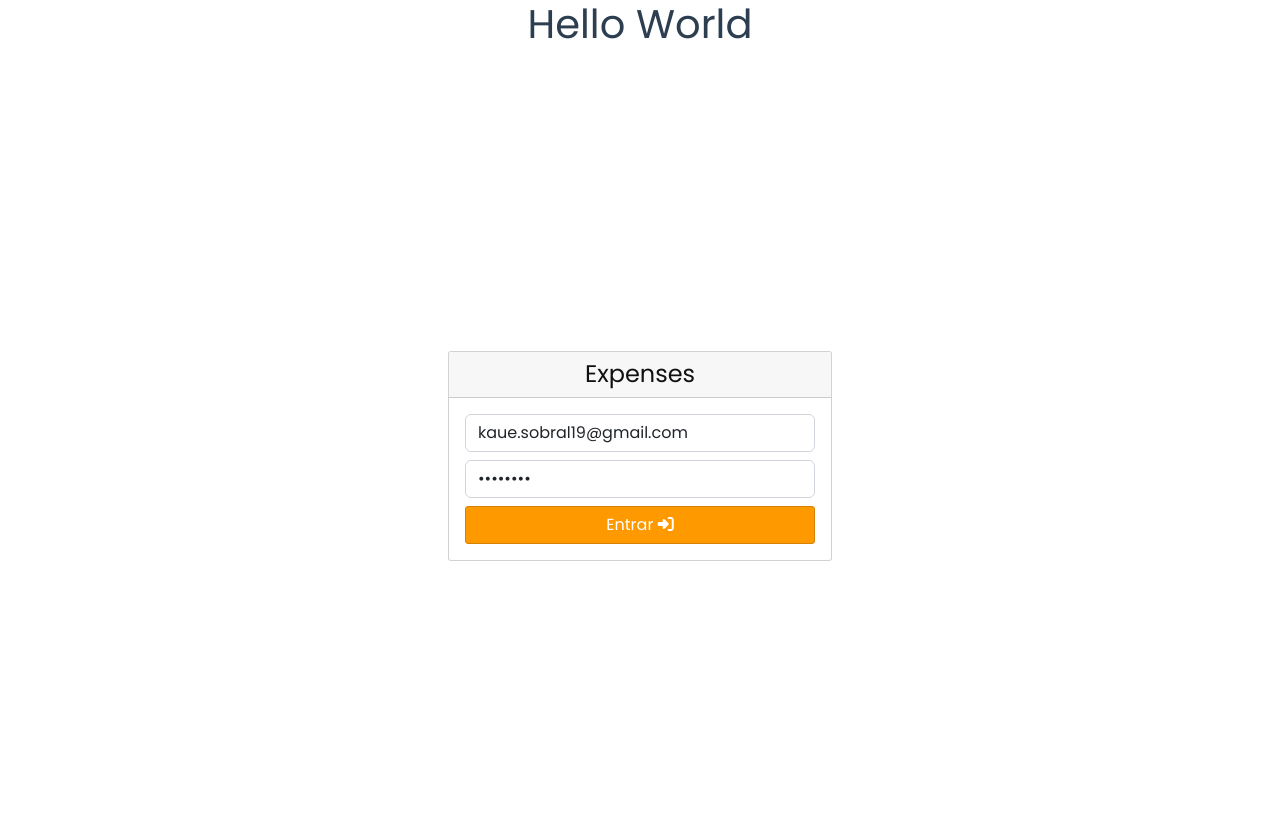
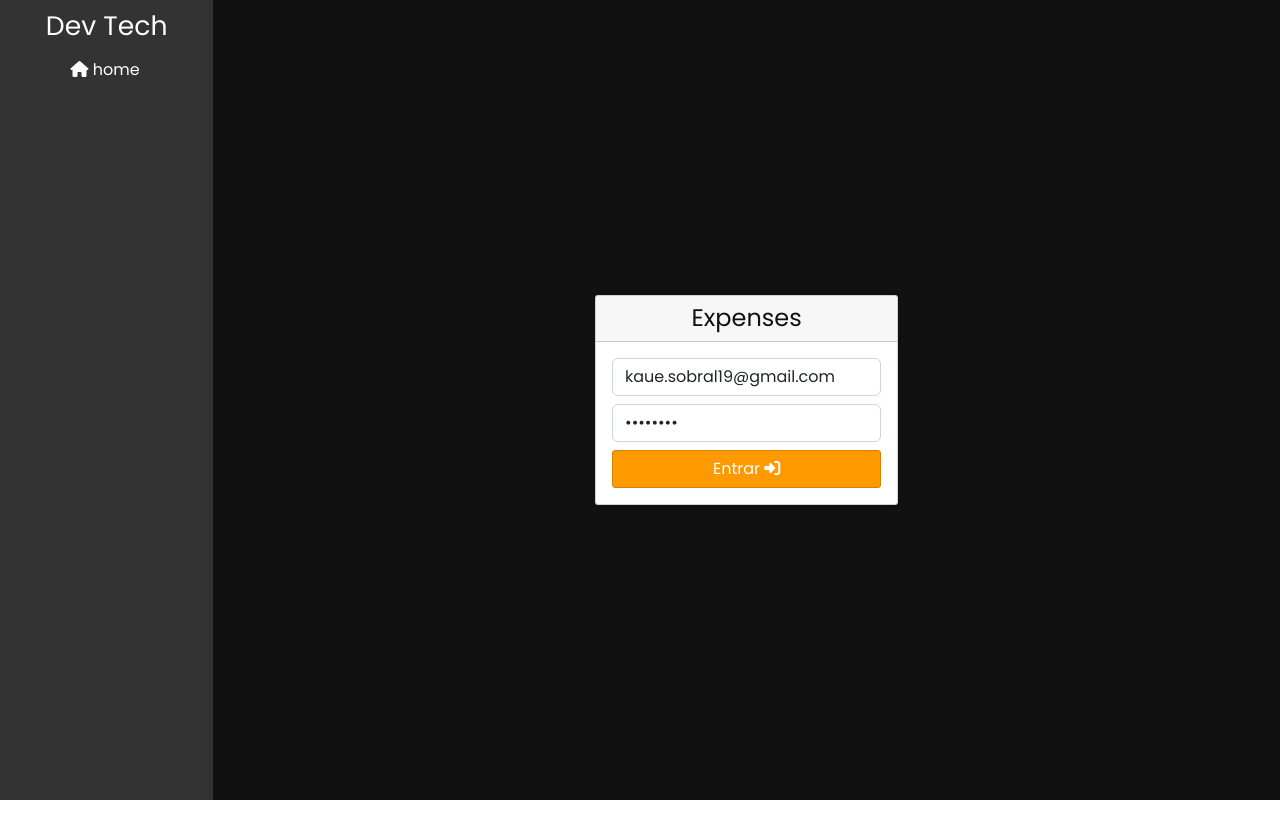
Before and after one commit to DefaultD/CrudVue-Firebase, a Vue app: page /login in a window 1280 px wide. Shown: the top 838 px of the page. After the commit the page ends 800 px from the top, so only its background shows below. Built offline with nearby package versions, Linux system fonts and the light colour scheme.

Commit message:
adicionado HOME com icon (wip)

```diff
--- a/src/App.vue
+++ b/src/App.vue
@@ -1,13 +1,15 @@
 <template>
-
-<layoutNavigation></layoutNavigation>
-
-<!-- usar referencia abaixo para router  -->
-  <!-- <nav>
-    <router-link to="/"></router-link> |
-    <router-link to="/about"></router-link>
-  </nav> -->
-  <router-view/>
+ <div class="container-fluid">
+    <div class="row">
+      <div class="col-2 navigation-sidebar">
+        <h1 class="app-tittle">Dev Tech</h1>
+        <layoutNavigation />
+      </div>
+      <div class="col mx-3">
+        <router-view />
+      </div>
+    </div>
+  </div>
 </template>
 
 <script>
@@ -22,23 +24,16 @@ export default {
 
 <style lang="scss">
 #app {
-    font-family: Avenir, Helvetica, Arial, sans-serif;
-    -webkit-font-smoothing: antialiased;
-    -moz-osx-font-smoothing: grayscale;
-    text-align: center;
-    color: #2c3e50;
-}
-
-nav {
-    padding: 30px;
-
-    a {
-        font-weight: bold;
-        color: #2c3e50;
-
-        &.router-link-exact-active {
-            color: #42b983;
-        }
+  min-height: 100vh;
+  color: var(--light);
+  background-color: var(--darker);
+  .navigation-sidebar{
+    background-color: var(--dark-medium);
+    .app-tittle{
+      font-size: 20pt;
+      margin-top: 10px;
+      text-align: center;
     }
+  }
 }
 </style>
--- a/src/components/layoutNavigation.vue
+++ b/src/components/layoutNavigation.vue
@@ -1,13 +1,56 @@
 <template>
-    <h1>Hello World</h1>
-  </template>
+  <nav class="nav flex-column ">
+    <div class="d-flex justify-content-center">
+      <RouterLink :key="i" exact exact-active-class="active" class="nav-link" :to="{ name: router.name }"
+        v-for="(router, i) in routerLinks">
+        <i class="fa" :class="`fa-${router.meta.icon}`"></i>
+         {{ router.meta.title }}
 
-  <script>
-  // @ is an alias to /src
-//   import HelloWorld from '@/components/HelloWorld.vue'
 
-  export default {
-    name: 'layoutNavigation',
+      </RouterLink>
+    </div>
+  </nav>
+</template>
 
+<script>
+
+export default {
+  name: 'layoutNavigation',
+
+  mounted () {
+    console.log(this.$router)
+  },
+
+  computed: {
+    routerLinks() {
+      return this.$router.options.routes.filter(r => r.name !== 'login')
+    }
   }
-  </script>
+}
+</script>
+
+<style lang="scss" scoped>
+
+
+.nav {
+
+  margin-left: -15px;
+  width: calc(100% + 27px);
+  height: calc(100vh - 50px);
+
+  .nav-link {
+    color: var(--white);
+    transition: .4s;
+
+    &.active {
+      color: var(--featured);
+      background-color: transparent;
+    }
+
+    &:hover {
+      color: var(--dark);
+      background-color: var(--featured);
+    }
+  }
+}
+</style>
--- a/src/router/index.js
+++ b/src/router/index.js
@@ -5,13 +5,20 @@ const routes = [
   {
     path: '/',
     name: 'home',
-    component: HomeView
+    meta: {
+      title: 'home',
+      icon: "house",
+    },
+    component: {
+      HomeView
+    },
   },
   {
     path: '/login',
     name: 'login',
     component: () => import('../views/login/login')
-  }
+  },
+
 ]
 
 const router = createRouter({
```
